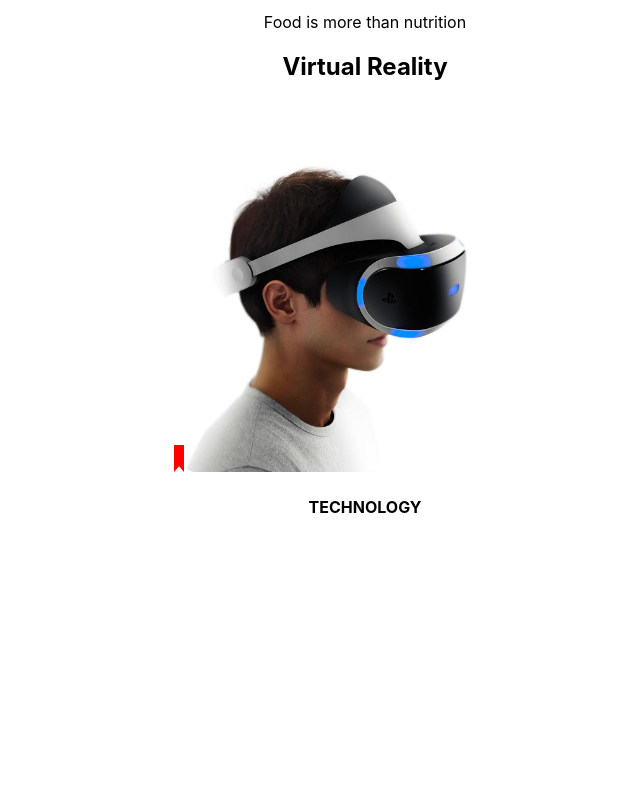
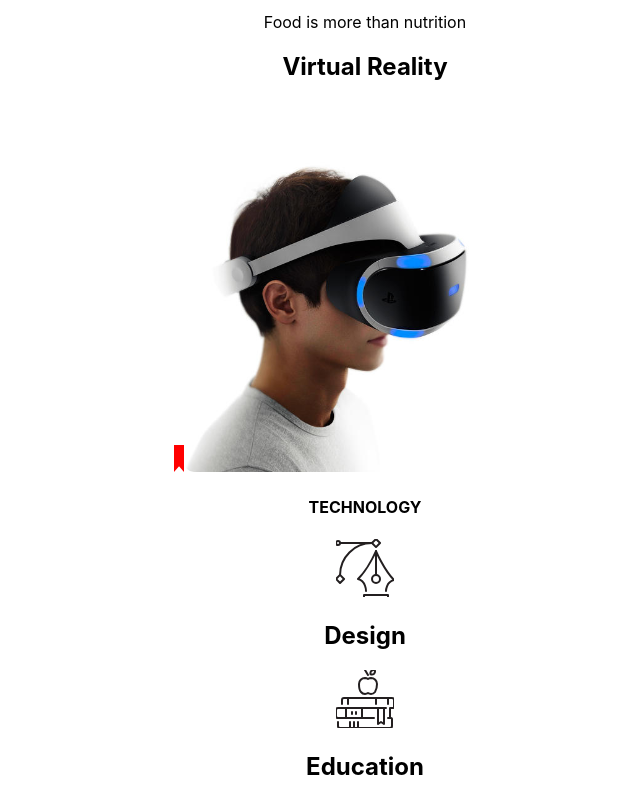
Before and after one commit to rts-cmk-wu04/react-komponenter-silv2107, a React (Create React App) app: page / in a window 1280 px wide. Shown: the part 6323-7123 px from the top of the page, without its empty margins (275-915 px from the left). Before the commit the page ends 6862 px from the top, so only its background shows below. Built offline with nearby package versions, Linux system fonts and the light colour scheme.

Commit message:
DAndE branch added

```diff
--- a/public/data2.json
+++ b/public/data2.json
@@ -122,5 +122,15 @@
             "title":"GREENERY",
             "description":"Food is more than nutrition"
         }
+    ],
+    "DAndE": [
+        {
+            "iconTheme":"icon/design.svg",
+            "title":"Design"
+        },
+        {
+            "iconTheme":"icon/education.svg",
+            "title":"Education"
+        }
     ]
 }
--- a/src/App.js
+++ b/src/App.js
@@ -1,6 +1,7 @@
 import { useEffect, useState} from "react";
 import './App.css';
 import Collections from "./components/collections";
+import DAndE from "./components/DAndE";
 import FAndF from "./components/foodAndFashion";
 import LatestContent from "./components/latestContent";
 import Latest from "./components/latestNews";
@@ -58,6 +59,10 @@ function App() {
 
         <Virtual/>
 
+        { components.DAndE && components.DAndE.map(content => {
+            return <DAndE key={content.iconTheme} iconTheme={content.iconTheme} title={content.title}/>
+        })}
+
 
 
       </div>
--- /dev/null
+++ b/src/components/DAndE.js
@@ -0,0 +1,12 @@
+import React from "react";
+
+function DAndE({iconTheme, title}){
+    return (
+        <article>
+            <img src={iconTheme} alt="icon"/>
+            <h2>{title}</h2>
+        </article>
+        )
+}
+
+export default DAndE;
```
Also changed, not shown: 2 other files (tests, documents, lock files or other folders).
